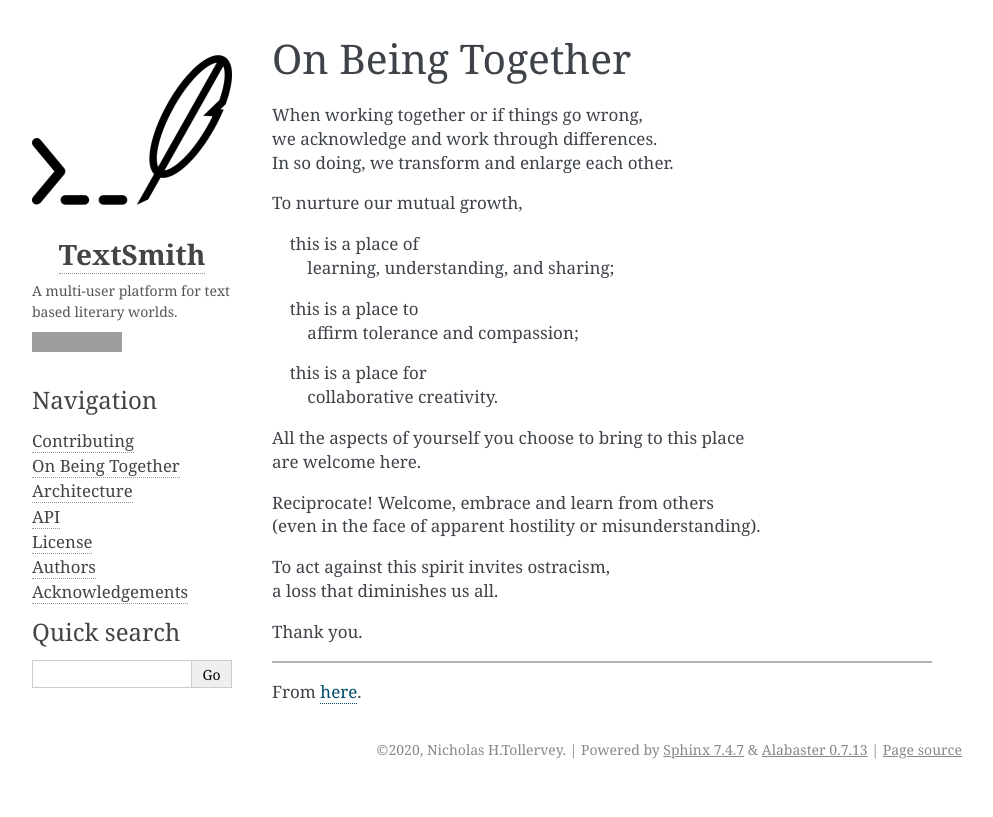
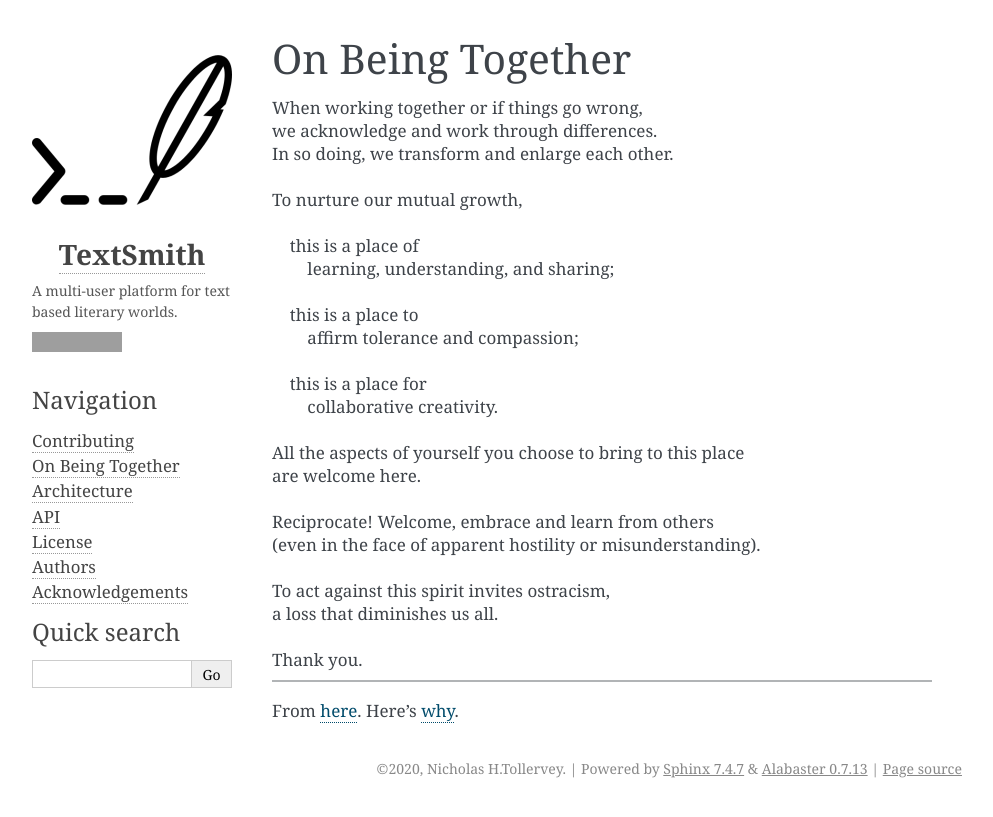
Before and after one commit to ntoll/textsmith, a Sphinx documentation site: the page built from docs/code_of_conduct.md, in a window 1280 px wide. Shown: the top 817 px of the page, without its empty margins (148-1141 px from the left). Built offline with Sphinx 7.4.7, drawn with Linux system fonts in a browser that asks for light colours; grey boxes are pictures that could not be loaded.

Commit message:
Revise CoC -> On Being Together.

```diff
--- a/docs/code_of_conduct.md
+++ b/docs/code_of_conduct.md
@@ -1,31 +1,34 @@
 # On Being Together
 
-<p>When working together or if things go wrong,<br/>
+<div>
+When working together or if things go wrong,<br/>
 we acknowledge and work through differences.<br/>
-In so doing, we transform and enlarge each other.</p>
-
-<p>To nurture our mutual growth,</p>
-
-<p>&nbsp;&nbsp;&nbsp;&nbsp;this is a place of<br/>
-&nbsp;&nbsp;&nbsp;&nbsp;&nbsp;&nbsp;&nbsp;&nbsp;learning, understanding, and sharing;</p>
-
-<p>&nbsp;&nbsp;&nbsp;&nbsp;this is a place to<br/>
-&nbsp;&nbsp;&nbsp;&nbsp;&nbsp;&nbsp;&nbsp;&nbsp;affirm tolerance and compassion;</p>
-
-<p>&nbsp;&nbsp;&nbsp;&nbsp;this is a place for<br/>
-&nbsp;&nbsp;&nbsp;&nbsp;&nbsp;&nbsp;&nbsp;&nbsp;collaborative creativity.</p>
-
-<p>All the aspects of yourself you choose to bring to this place<br/>
-are welcome here.</p>
-
-<p>Reciprocate! Welcome, embrace and learn from others<br/>
-(even in the face of apparent hostility or misunderstanding).</p>
-
-<p>To act against this spirit invites ostracism,<br/>
-a loss that diminishes us all.</p>
-
-<p>Thank you.</p>
+In so doing, we transform and enlarge each other.<br/>
+<br/>
+To nurture our mutual growth,<br/>
+<br/>
+&nbsp;&nbsp;&nbsp;&nbsp;this is a place of<br/>
+&nbsp;&nbsp;&nbsp;&nbsp;&nbsp;&nbsp;&nbsp;&nbsp;learning, understanding, and sharing;<br/>
+<br/>
+&nbsp;&nbsp;&nbsp;&nbsp;this is a place to<br/>
+&nbsp;&nbsp;&nbsp;&nbsp;&nbsp;&nbsp;&nbsp;&nbsp;affirm tolerance and compassion;<br/>
+<br/>
+&nbsp;&nbsp;&nbsp;&nbsp;this is a place for<br/>
+&nbsp;&nbsp;&nbsp;&nbsp;&nbsp;&nbsp;&nbsp;&nbsp;collaborative creativity.<br/>
+<br/>
+All the aspects of yourself you choose to bring to this place<br/>
+are welcome here.<br/>
+<br/>
+Reciprocate! Welcome, embrace and learn from others<br/>
+(even in the face of apparent hostility or misunderstanding).<br/>
+<br/>
+To act against this spirit invites ostracism,<br/>
+a loss that diminishes us all.<br/>
+<br/>
+Thank you.<br/>
+</div>
 
 ---
 
 From [here](https://github.com/ntoll/being_together).
+Here's [why](https://ntoll.org/article/on-being-together/).
```
